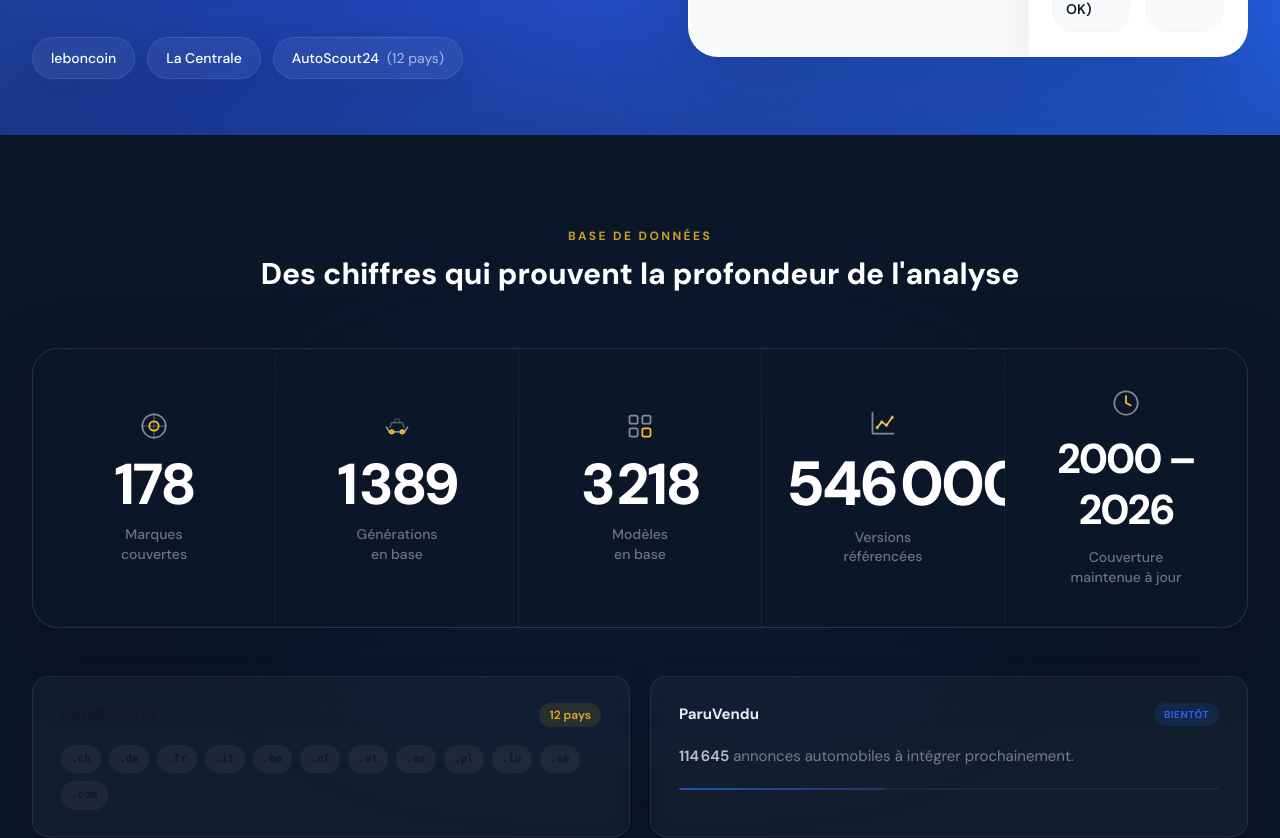
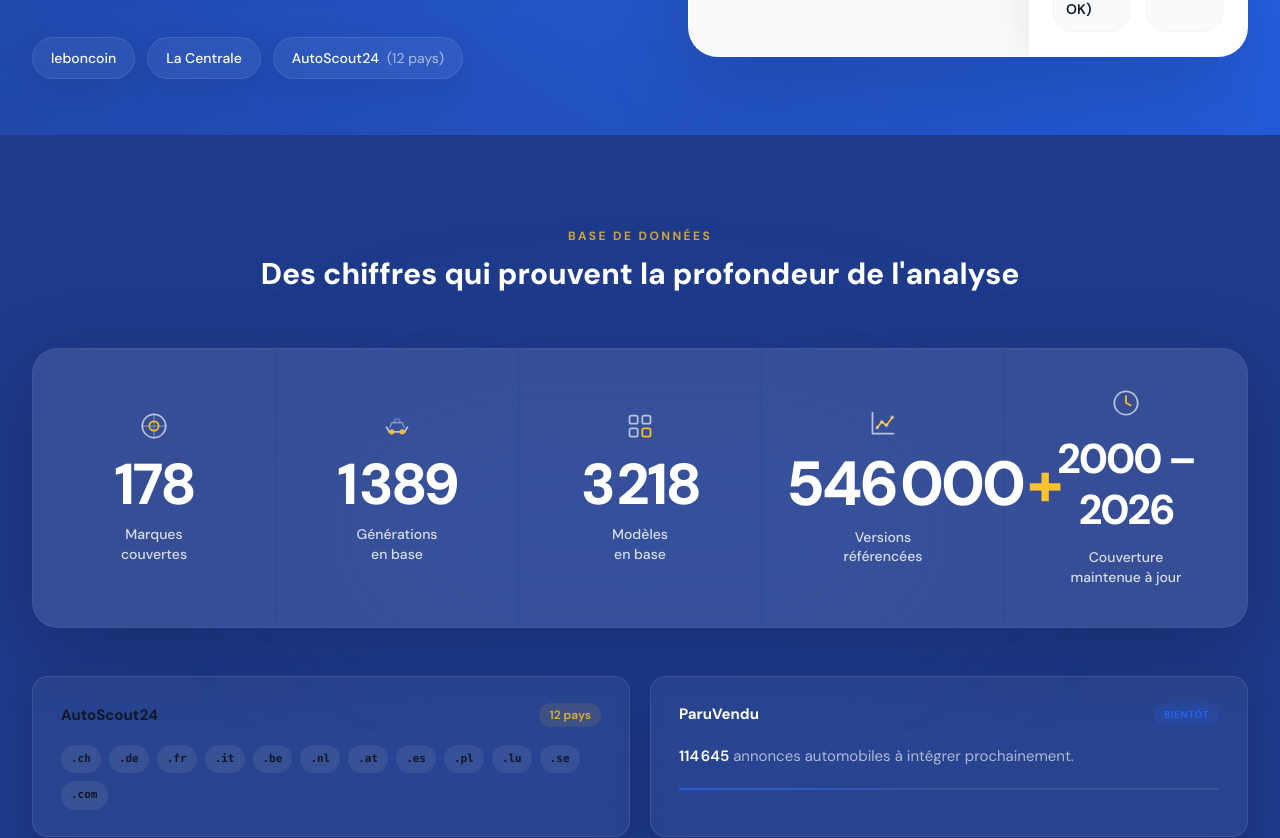
Before and after one commit to malikkaraoui/OKazCar.com, a React (Vite) app: page / in a window 1280 px wide. Shown: the part 780-1618 px from the top of the page. Built offline with nearby package versions, Linux system fonts and the light colour scheme; no server answers.

Commit message:
design: improve aesthetics, typography, and contrast

```diff
--- a/src/Features.jsx
+++ b/src/Features.jsx
@@ -119,9 +119,9 @@ const AlertsVisual = () => {
 const TiresVisual = () => {
     const tires = ['205/55 R16', '225/45 R17', '225/40 R18']
     return (
-        <div className="w-full h-full relative overflow-hidden rounded-2xl border border-sky-100 min-h-[260px] sm:min-h-[300px] md:min-h-[380px] p-6 md:p-8 bg-linear-to-br from-slate via-[#132a52] to-sky-950">
+        <div className="w-full h-full relative overflow-hidden rounded-2xl border border-sky-100 min-h-[260px] sm:min-h-[300px] md:min-h-[380px] p-6 md:p-8 bg-linear-to-br from-bg-dark via-bg-dark-mid to-sky-950">
             <div className="absolute inset-0 opacity-30" style={{ backgroundImage: 'radial-gradient(circle at 2px 2px, rgba(255,255,255,0.8) 1px, transparent 0)', backgroundSize: '26px 26px' }} />
-            <div className="absolute inset-x-0 bottom-0 h-[44%] bg-linear-to-t from-white via-sky-50/95 to-transparent" />
+            <div className="absolute inset-x-0 top-0 h-24 bg-linear-to-b from-bg-dark/5 to-transparent pointer-events-none" />
 
             <div className="relative z-10 grid h-full items-end gap-5 md:grid-cols-[1.08fr_0.92fr] md:gap-6">
                 <motion.div
@@ -235,7 +235,7 @@ const TiresVisual = () => {
                         {tires.map((tire, i) => (
                             <motion.div
                                 key={tire}
-                                className="flex items-center gap-3 rounded-xl bg-bg-light px-4 py-3 border border-slate-100"
+                                className="flex items-center justify-center gap-3 bg-white px-6 py-4 rounded-2xl shadow-[0_14px_36px_rgba(15,23,42,0.08)] border border-primary/5"
                                 initial={{ opacity: 0, x: 20 }}
                                 whileInView={{ opacity: 1, x: 0 }}
                                 viewport={{ once: true }}
--- a/src/Hero.jsx
+++ b/src/Hero.jsx
@@ -35,7 +35,7 @@ export default function Hero() {
 
             {/* Decorative Glow */}
             <div className="absolute inset-0 pointer-events-none gradient-glow opacity-60 mix-blend-overlay" />
-            <div className="absolute inset-x-0 bottom-0 h-32 bg-linear-to-t from-[#0b1628]/22 to-transparent pointer-events-none" />
+            <div className="absolute inset-x-0 bottom-0 h-32 bg-linear-to-t from-bg-dark/20 to-transparent pointer-events-none" />
 
             {/* Background patterns/particles can go here */}
 
--- a/src/NumbersSection.jsx
+++ b/src/NumbersSection.jsx
@@ -99,7 +99,7 @@ function AnimatedCounter({ value, isString, suffix = "", duration = 2 }) {
 
 export default function NumbersSection() {
     return (
-        <section id="numbers" className="relative bg-[#0b1628] py-[4.5rem] md:py-[5.5rem] overflow-hidden">
+        <section id="numbers" className="relative bg-bg-dark py-[4.5rem] md:py-[5.5rem] overflow-hidden">
 
             {/* Glow de fond */}
             <div className="absolute inset-0 pointer-events-none">
@@ -125,18 +125,18 @@ export default function NumbersSection() {
                 </Motion.div>
 
                 {/* Grid chiffres */}
-                <div className="grid grid-cols-2 md:grid-cols-3 xl:grid-cols-5 gap-px bg-white/5 rounded-[26px] overflow-hidden border border-white/8 shadow-[0_24px_80px_rgba(2,8,23,0.24)]">
+                <div className="grid grid-cols-2 md:grid-cols-3 xl:grid-cols-5 gap-px bg-white/6 rounded-[26px] overflow-hidden border border-white/10 shadow-[0_24px_80px_rgba(2,8,23,0.24)]">
                     {stats.map((stat, index) => (
                         <Motion.div
                             key={index}
-                            className="flex min-h-47.5 flex-col items-center justify-center text-center px-4 py-8 md:min-h-55 md:px-5 md:py-10 xl:min-h-59 xl:px-6 bg-[#0b1628] hover:bg-white/3 transition-colors duration-300 last:col-span-2 md:last:col-span-1 xl:last:col-span-1"
+                            className="flex min-h-47.5 flex-col items-center justify-center text-center px-4 py-8 md:min-h-55 md:px-5 md:py-10 xl:min-h-59 xl:px-6 bg-white/5 hover:bg-white/10 transition-colors duration-300 last:col-span-2 md:last:col-span-1 xl:last:col-span-1"
                             initial={{ opacity: 0, y: 24 }}
                             whileInView={{ opacity: 1, y: 0 }}
                             viewport={{ once: true, margin: "-40px" }}
                             transition={{ delay: index * 0.09, duration: 0.5, ease: 'easeOut' }}
                         >
                             {/* Icône */}
-                            <div className="mb-4 text-white/50">{stat.icon}</div>
+                            <div className="mb-4 text-white/65">{stat.icon}</div>
 
                             {/* Chiffre */}
                             <div className={`${stat.valueClassName} max-w-full font-black text-white tracking-[-0.05em] mb-3 text-center`}>
@@ -148,7 +148,7 @@ export default function NumbersSection() {
                             </div>
 
                             {/* Label */}
-                            <p className="text-xs md:text-sm font-medium text-white/40 leading-snug whitespace-pre-line">
+                            <p className="text-sm font-medium text-white/80 leading-snug whitespace-pre-line">
                                 {stat.label}
                             </p>
                         </Motion.div>
@@ -164,7 +164,7 @@ export default function NumbersSection() {
                     transition={{ delay: 0.3, duration: 0.5 }}
                 >
                     {/* AutoScout24 */}
-                    <div className="rounded-2xl border border-white/8 bg-white/3 px-6 py-6 md:px-7 md:py-[1.625rem] shadow-[0_18px_40px_rgba(2,8,23,0.18)]">
+                    <div className="rounded-2xl border border-white/10 bg-white/5 px-6 py-6 md:px-7 md:py-[1.625rem] shadow-[0_18px_40px_rgba(2,8,23,0.18)]">
                         <div className="flex items-center gap-3 mb-[1.125rem]">
                             <img
                                 src="https://www.autoscout24.fr/favicon.ico"
@@ -176,7 +176,7 @@ export default function NumbersSection() {
                                 href="https://www.autoscout24.fr"
                                 target="_blank"
                                 rel="noreferrer"
-                                className="text-[15px] font-bold text-white/92 transition-colors hover:text-white"
+                                className="text-[15px] font-bold text-white transition-colors hover:text-accent"
                             >
                                 AutoScout24
                             </a>
@@ -190,7 +190,7 @@ export default function NumbersSection() {
                                     target="_blank"
                                     rel="noreferrer"
                                     title={country}
-                                    className="px-2.5 py-1.5 text-[11px] font-mono font-semibold text-white/55 bg-white/5 rounded-lg hover:bg-white/10 hover:text-white/85 transition-colors cursor-pointer focus:outline-none focus:ring-2 focus:ring-primary/20"
+                                    className="px-2.5 py-1.5 text-[11px] font-mono font-semibold text-white/72 bg-white/7 rounded-lg hover:bg-white/12 hover:text-white transition-colors cursor-pointer focus:outline-none focus:ring-2 focus:ring-primary/20"
                                 >
                                     {tld}
                                 </a>
@@ -199,7 +199,7 @@ export default function NumbersSection() {
                     </div>
 
                     {/* ParuVendu — Bientôt */}
-                    <div className="rounded-2xl border border-white/8 bg-white/3 px-6 py-6 md:px-7 md:py-[1.625rem] relative overflow-hidden shadow-[0_18px_40px_rgba(2,8,23,0.18)]">
+                    <div className="rounded-2xl border border-white/10 bg-white/5 px-6 py-6 md:px-7 md:py-[1.625rem] relative overflow-hidden shadow-[0_18px_40px_rgba(2,8,23,0.18)]">
                         <div className="flex items-center gap-3 mb-[1.125rem]">
                             <img
                                 src="https://www.paruvendu.fr/favicon.ico"
@@ -207,14 +207,14 @@ export default function NumbersSection() {
                                 className="w-5 h-5 rounded bg-white shrink-0"
                                 onError={(e) => { e.target.style.display = 'none' }}
                             />
-                            <span className="text-[15px] font-bold text-white/92">ParuVendu</span>
+                            <span className="text-[15px] font-bold text-white">ParuVendu</span>
                             <span className="ml-auto text-[10px] font-bold uppercase tracking-wider text-primary bg-primary/15 px-2.5 py-1 rounded-full">Bientôt</span>
                         </div>
-                        <p className="text-[15px] text-white/42 leading-relaxed max-w-136">
-                            <span className="text-white/72 font-semibold tabular-nums">{(114645).toLocaleString('fr-FR')}</span> annonces automobiles à intégrer prochainement.
+                        <p className="text-[15px] text-white/62 leading-relaxed max-w-136">
+                            <span className="text-white font-semibold tabular-nums">{(114645).toLocaleString('fr-FR')}</span> annonces automobiles à intégrer prochainement.
                         </p>
                         {/* Ligne de progression subtile */}
-                        <div className="mt-5 h-0.5 bg-white/5 rounded-full overflow-hidden">
+                        <div className="mt-5 h-0.5 bg-white/8 rounded-full overflow-hidden">
                             <div className="h-full w-[38%] bg-linear-to-r from-primary/70 to-primary/25 rounded-full" />
                         </div>
                     </div>
--- a/src/Showcase.jsx
+++ b/src/Showcase.jsx
@@ -13,7 +13,7 @@ export default function Showcase() {
 
     return (
         <section id="showcase" className="relative py-20 md:py-32 bg-bg-light overflow-hidden">
-            <div className="absolute inset-x-0 top-0 h-24 bg-linear-to-b from-[#0b1628]/3 to-transparent pointer-events-none" />
+            <div className="absolute inset-x-0 top-0 h-24 bg-linear-to-b from-bg-dark/5 to-transparent pointer-events-none" />
             <div className="max-w-7xl mx-auto px-4 sm:px-6">
 
                 {/* Section Header */}
@@ -138,7 +138,7 @@ export default function Showcase() {
                                     <strong className="text-slate font-bold">{item.label}</strong>
                                 </a>
                             ) : (
-                                <div className="flex items-center justify-center gap-3 bg-white px-6 py-4 rounded-2xl shadow-[0_14px_36px_rgba(15,23,42,0.08)] border border-black/5">
+                                <div className="flex items-center justify-center gap-3 bg-white px-6 py-4 rounded-2xl shadow-[0_14px_36px_rgba(15,23,42,0.08)] border border-primary/5">
                                     <span className="text-2xl">{item.icon}</span>
                                     <strong className="text-slate font-bold">{item.label}</strong>
                                 </div>
--- a/src/index.css
+++ b/src/index.css
@@ -52,17 +52,17 @@
   --okazcar-bg-white: #ffffff;
   --okazcar-bg-light: #f8fafc;
   --okazcar-bg-subtle: #f9fafb;
-  --okazcar-bg-dark: #0f172a;
-  --okazcar-bg-dark-mid: #1e293b;
+  --okazcar-bg-dark: #1e3a8a;
+  --okazcar-bg-dark-mid: #1e40af;
 
   --okazcar-text-primary: #111827;
-  --okazcar-text-secondary: #6b7280;
-  --okazcar-text-muted: #94a3b8;
+  --okazcar-text-secondary: #4b5563;
+  --okazcar-text-muted: #64748b;
   --okazcar-text-slate: #1e293b;
   --okazcar-text-white: #ffffff;
-  --okazcar-text-white-muted: rgba(255, 255, 255, 0.55);
+  --okazcar-text-white-muted: rgba(255, 255, 255, 0.7);
 
-  --okazcar-gradient-hero: linear-gradient(135deg, #1e3a5f 0%, #1e40af 50%, #2563eb 100%);
+  --okazcar-gradient-hero: linear-gradient(135deg, #1e3a8a 0%, #2563eb 100%);
   --okazcar-gradient-cta: linear-gradient(135deg, #2563eb, #0ea5e9);
   --okazcar-gradient-cta-hover: linear-gradient(135deg, #1d4ed8, #0284c7);
   --okazcar-gradient-premium: linear-gradient(135deg, #2563eb, #7c3aed);
```
Also changed, not shown: src/App.css (+4 -4 lines).
